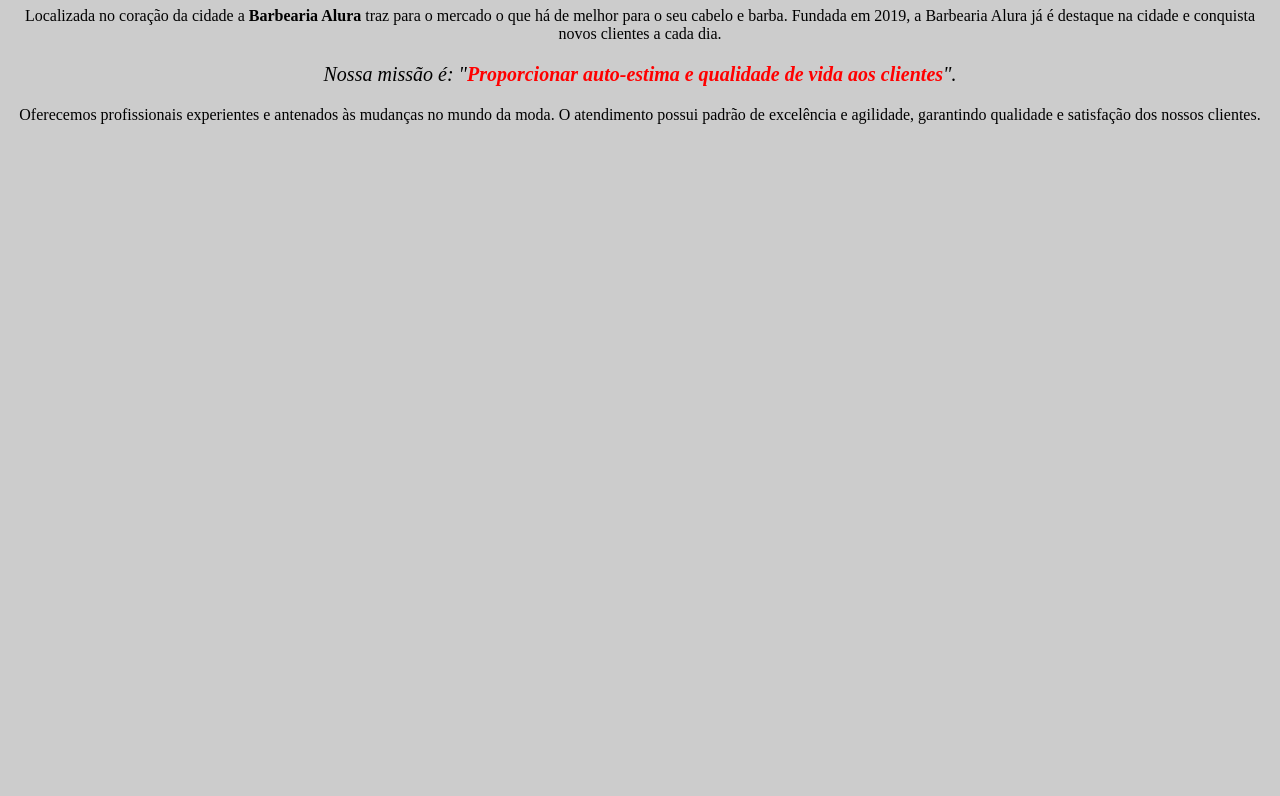
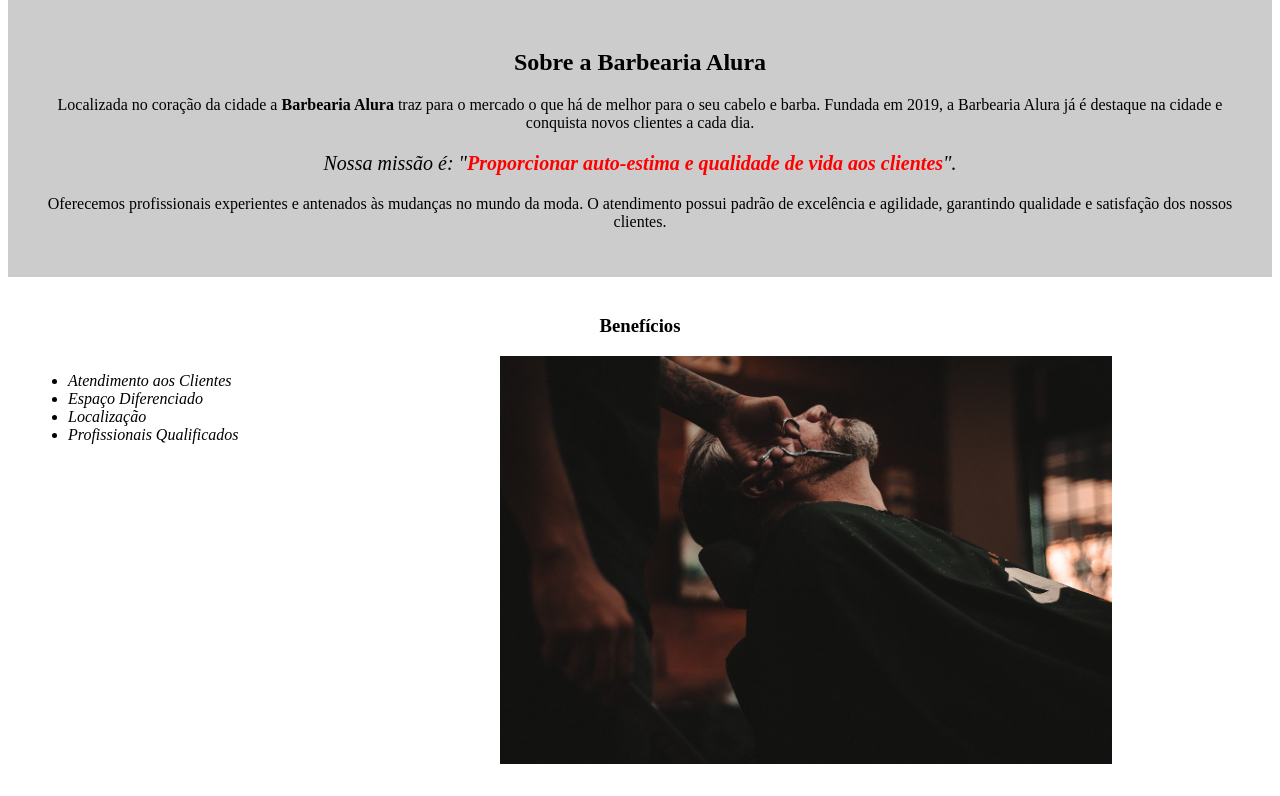
Before and after one commit to LLouzada/barbershop, a plain HTML site: page index.html in a window 1280 px wide. Shown: the part 559-1355 px from the top of the page. Before the commit the page ends 800 px from the top, so only its background shows below. Drawn offline with Linux system fonts and the light colour scheme.

Commit message:
finalizado

```diff
--- a/index.html
+++ b/index.html
@@ -7,21 +7,40 @@
 
     </head>
     <body>
+        <header>
+            <h1 class="titulo-principal">Barbearia Alura</h1>
+        </header>
         <img id="banner" src="banner.jpg">
-        <h1>Sobre a Barbearia Alura</h1>
+        <div class="principal">
+            <h2 class="titulo-centralizado">Sobre a Barbearia Alura</h2>
 
             <p>Localizada no coração da cidade a <strong>Barbearia Alura</strong>
                 traz para o mercado o que há de melhor para o seu
                 cabelo e barba. Fundada em 2019, a Barbearia Alura
                 já é destaque na cidade e conquista novos clientes
-            a cada dia.</p>
+                a cada dia.
+            </p>
 
             <p id= "missao"><em>Nossa missão é: "<strong>Proporcionar auto-estima
-            e qualidade de vida aos clientes</strong>".</em></p>
+                            e qualidade de vida aos clientes</strong>".</em>
+            </p>
 
             <p>Oferecemos profissionais experientes e antenados
                 às mudanças no mundo da moda. O atendimento possui
                 padrão de excelência e agilidade, garantindo qualidade e
-            satisfação dos nossos clientes.</p>
+                satisfação dos nossos clientes.
+            </p>
+        </div>
+        <div class="beneficios">
+            <h3 class="titulo-centralizado">Benefícios</h3>
+
+            <ul>
+                <li class="itens">Atendimento aos Clientes</li>
+                <li class="itens">Espaço Diferenciado</li>
+                <li class="itens">Localização</li>
+                <li class="itens">Profissionais Qualificados</li>
+            </ul>
+            <img src="beneficios.jpg" class="imgbeneficios">
+        </div>
     </body>
 </html>
--- a/style.css
+++ b/style.css
@@ -1,18 +1,56 @@
 body {
-    background: #CCCCCC;
+
 }
 #banner {
     width: 100%;
 }
-h1 {
+
+.principal {
+    background: #CCCCCC;
+    padding: 30px;
+}
+
+.titulo-principal{
+    padding-left: 20px;
+}
+
+.titulo-centralizado {
     text-align: center;
 }
+
 p {
     text-align: center;
 }
+
 #missao {
     font-size: 20px;
 }
+
 em strong {
     color: #FF0000;
 }
+
+.beneficios {
+    background: rgb(255, 255, 255);
+    padding: 20px;
+}
+
+h2 {
+    text-align: center;
+}
+
+ul {
+    display: inline-block;
+    vertical-align: top;
+    width: 20%;
+    margin-right: 15%;
+
+}
+
+.itens {
+    font-style: italic;
+}
+
+.imgbeneficios {
+    width: 50%;
+}
```
Also changed, not shown: beneficios.jpg (added). Lines whose indentation alone changed are shown as unchanged.
